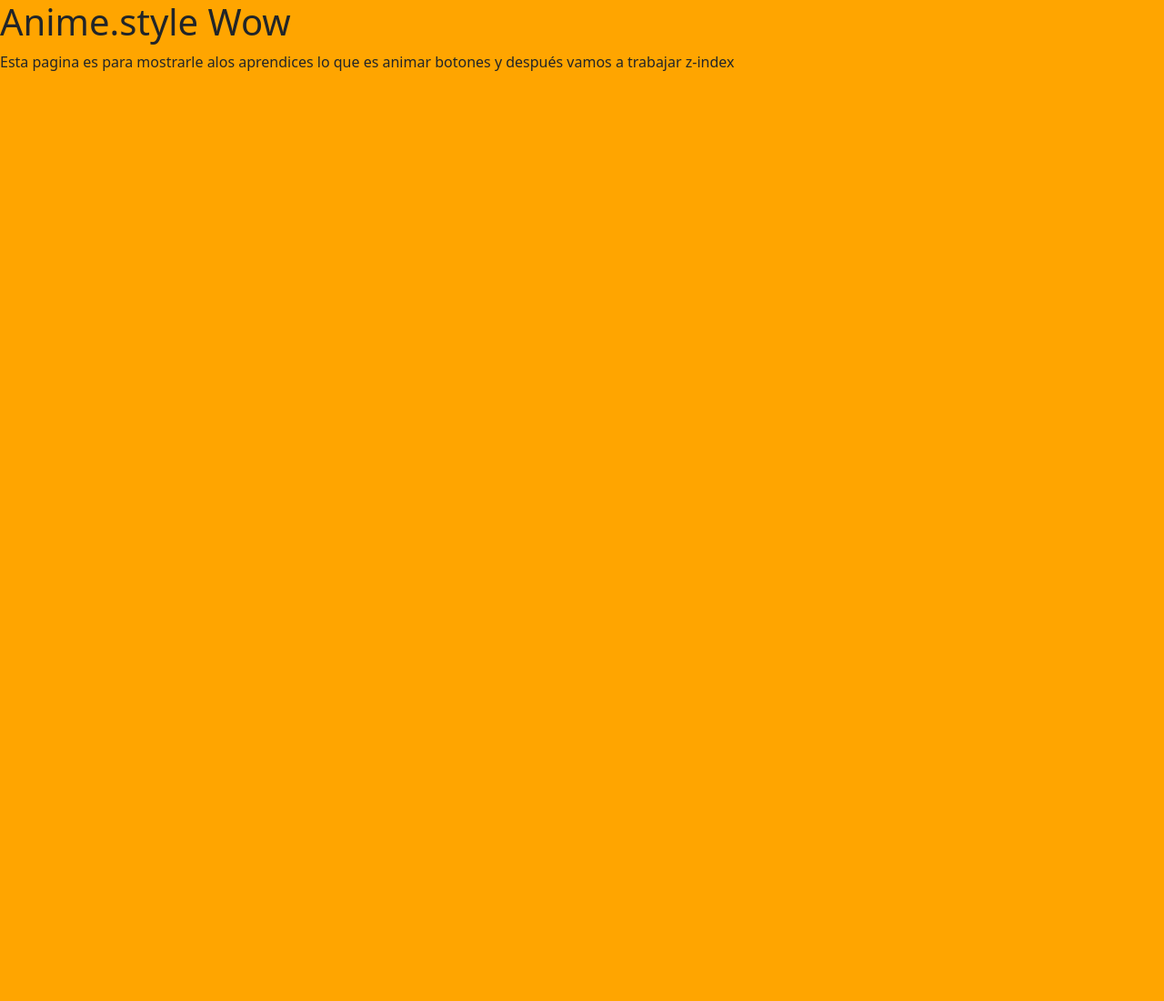
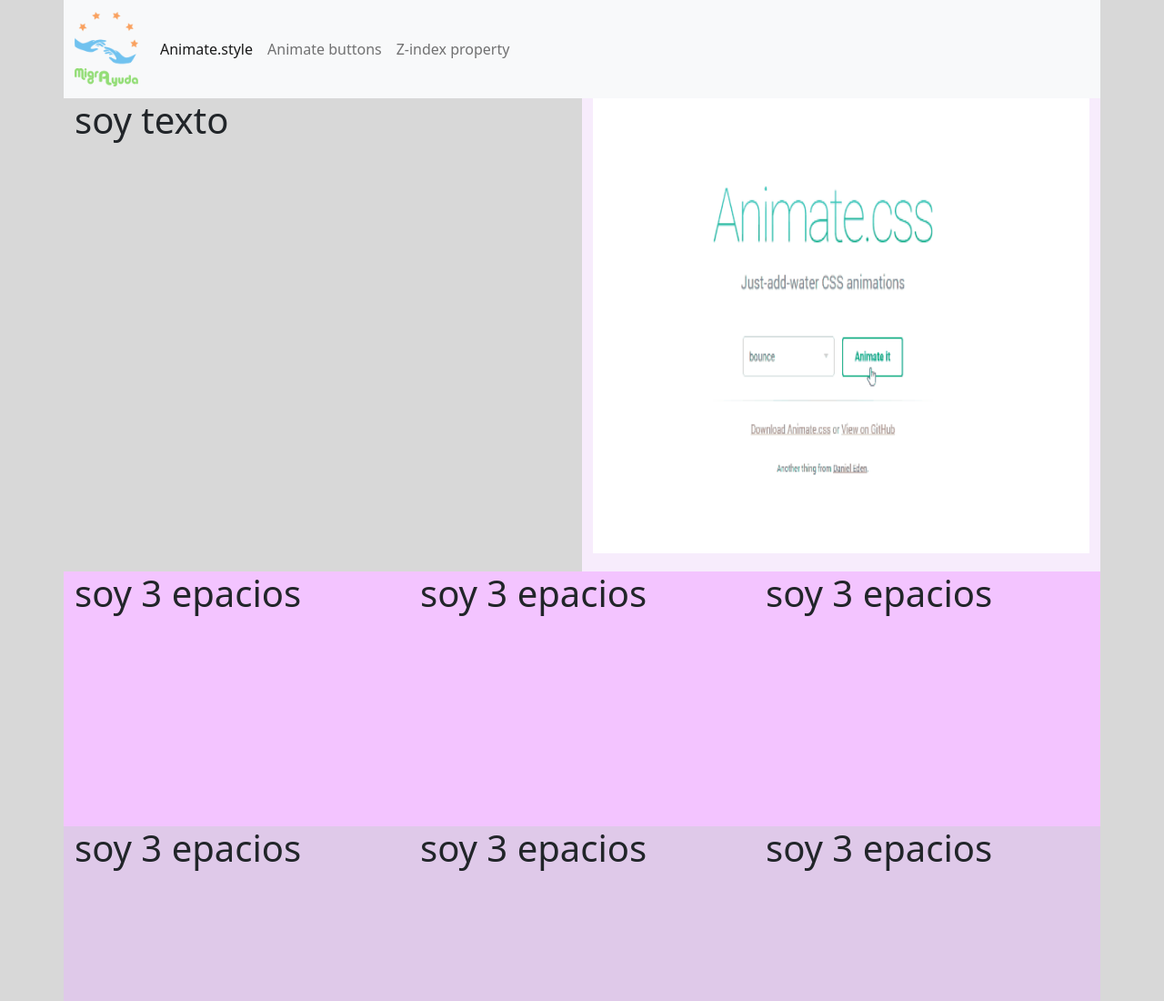
Before and after one commit to asfarieta/animeStyleWow, a plain HTML site: page index.html in a window 1280 px wide. Shown: the top 1100 px of the page at 91% size. Before the commit the page ends 800 px from the top, so only its background shows below. Drawn offline with nearby package versions, Linux system fonts and the light colour scheme.

Commit message:
ya le metimano animate falta wow

```diff
--- a/css/estilos.css
+++ b/css/estilos.css
@@ -2,7 +2,29 @@
     box-sizing: border-box;
 }
 body{
-    background-color: orange;
+    background-color: rgb(216, 216, 216);
     margin: 0;
     padding: 0;
 }
+
+.caja{
+    display: flex;
+    background-color: rgb(247, 236, 252);
+    height: 65vh;
+}
+.caja1{
+    display: flex;
+    background-color: rgb(243, 196, 255);
+    height: 35vh;
+}
+
+.caja2{
+    display: flex;
+    background-color: rgb(223, 201, 233);
+    height: 35vh;
+}
+.caja3{
+    display: flex;
+    background-color: rgb(226, 176, 238);
+    height: 65vh;
+}
--- a/index.html
+++ b/index.html
@@ -8,13 +8,66 @@
 <link href="https://cdn.jsdelivr.net/npm/bootstrap@5.2.0-beta1/dist/css/bootstrap.min.css" rel="stylesheet" integrity="sha384-0evHe/X+R7YkIZDRvuzKMRqM+OrBnVFBL6DOitfPri4tjfHxaWutUpFmBp4vmVor" crossorigin="anonymous">
 <!-- Nuestros estilos -->
 <link rel="stylesheet" href="css/estilos.css">
+
+<!-- acaba librerias de animate style -->
+<link rel="stylesheet" href="https://cdnjs.cloudflare.com/ajax/libs/animate.css/4.1.1/animate.min.css"
+/>
     <title>Animate Style con Wow </title>
 
 </head>
 <body>
-    <h1>Anime.style Wow </h1>
-    <p>Esta pagina es para mostrarle alos aprendices lo que es animar botones y después vamos a trabajar z-index</p>
+   <div class="container">
+       <div class="row">
+           <!-- aca va la barra de navegacion -->
+           <nav class="navbar navbar-expand-lg bg-light animate__animated animate__bounce animate__slideInDown">
+            <div class="container-fluid">
+              <a class="navbar-brand" href="#"><img src="images/logo.png" alt="" width="70"></a>
+              <button class="navbar-toggler" type="button" data-bs-toggle="collapse" data-bs-target="#navbarNav" aria-controls="navbarNav" aria-expanded="false" aria-label="Toggle navigation">
+                <span class="navbar-toggler-icon"></span>
+              </button>
+              <div class="collapse navbar-collapse" id="navbarNav">
+                <ul class="navbar-nav">
+                  <li class="nav-item">
+                    <a class="nav-link active" aria-current="page" href="#">Animate.style</a>
+                  </li>
+                  <li class="nav-item">
+                    <a class="nav-link" href="#">Animate buttons</a>
+                  </li>
+                  <li class="nav-item">
+                    <a class="nav-link" href="#">Z-index property</a>
+                </ul>
+              </div>
+            </div>
+          </nav>
+       </div>
 
+   <div class="row">
+       <div class="col-6 animate__animated animate__bounce animate__fadeInLeft">
+           <h1>soy texto</h1>
+       </div>
+       <div class="col-6 caja animate__animated animate__bounce animate__fadeInRight">
+           <img src="images/animate.gif" alt="" width="100%" height="500px">
+       </div>
+   </div>
+
+   <div class="row">
+       <div class="col-4 caja1 animate__animated animate__bounce animate__fadeInLeft"><h1>soy 3 epacios</h1></div>
+       <div class="col-4 caja1 animate__animated animate__bounce animate__heartBeat"><h1>soy 3 epacios</h1></div>
+       <div class="col-4 caja1 animate__animated animate__bounce animate__fadeInRight"><h1>soy 3 epacios</h1></div>
+   </div>
+
+   <div class="row">
+    <div class="col-4 caja2 animate__animated animate__bounce animate__rollIn"><h1>soy 3 epacios</h1></div>
+    <div class="col-4 caja2 animate__animated animate__bounce animate__fadeIn"><h1>soy 3 epacios</h1></div>
+    <div class="col-4 caja2 animate__animated animate__bounce"><h1>soy 3 epacios</h1></div>
+</div>
+
+<div class="row">
+    <div class="col-2 caja3 animate__animated animate__bounce animate__swing"><h1>soy texto</h1></div>
+    <div class="col-8 caja3 animate__animated animate__bounce animate__swing"><h1>soy imagen</h1></div>
+    <div class="col-2 caja3 animate__animated animate__bounce animate__swing"><h1>soy texto</h1></div>
+</div>
+</div>
     <!-- JavaScript de Bootstrap -->
 <script src="https://cdn.jsdelivr.net/npm/bootstrap@5.2.0-beta1/dist/js/bootstrap.bundle.min.js" integrity="sha384-pprn3073KE6tl6bjs2QrFaJGz5/SUsLqktiwsUTF55Jfv3qYSDhgCecCxMW52nD2" crossorigin="anonymous"></script>
 
```
Also changed, not shown: images/animate.gif (added), images/logo.png (added).
